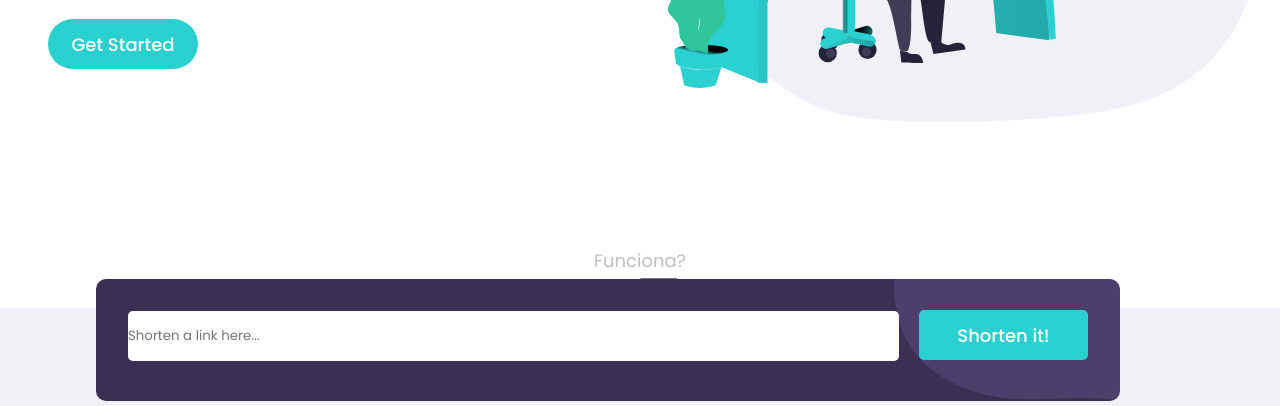
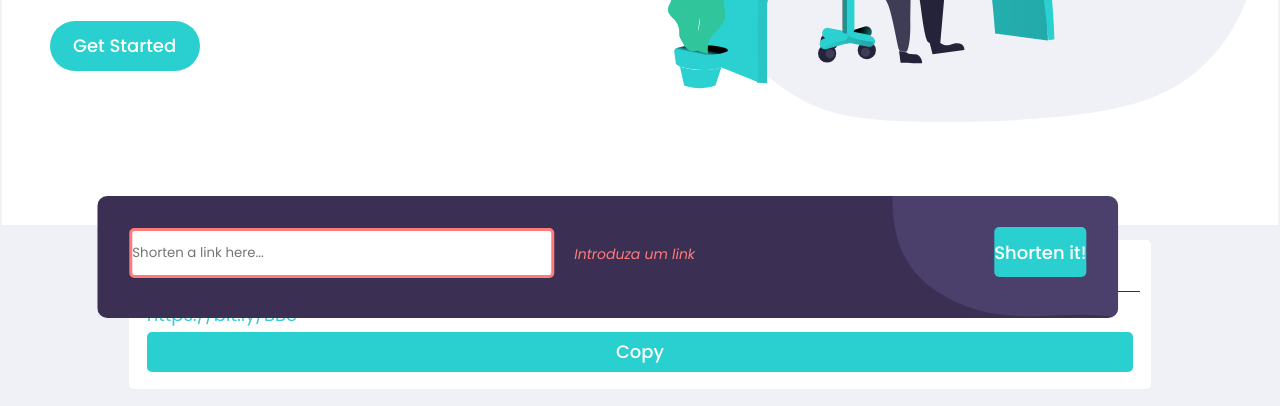
Before and after one commit to Urassamx7/url-shortening-api-master, a plain HTML site: page index.html in a window 1280 px wide. Both pictures are taken after a click on the button "Shorten it!". Shown: the part 394-800 px from the top of the page. Drawn offline with nearby package versions, Linux system fonts and the light colour scheme.

Commit message:
Solvin Errrors

```diff
--- a/index.html
+++ b/index.html
@@ -58,20 +58,21 @@
             id="input"
             placeholder="Shorten a link here..."
           />
-          <button>Shorten it!</button>
+          <p></p>
+          <button id="short">Shorten it!</button>
         </div>
+      </main>
       <div class="shorted-list">
-          <ul>
-            <li>
-              <div>Funciona?</div>
-              <div>
-                <a href="github.com">Link</a>
+        <ul class="ulink">
+          <li class="link-list">
+            <div class="toShort">https://urassamx7.com</div>
+            <div class="shorted-link">
+              <a href="#">https://bit.ly/BBc</a>
               <button>Copy</button>
             </div>
           </li>
         </ul>
       </div>
-      </main>
       <section class="section">
         <h2>Advanced Statistics</h2>
         <p>
@@ -141,38 +142,48 @@
           <div class="features">
             <span class="title">Features</span>
             <ul class="list">
-              <li>Link Shortering</li>
-              <li>Branded Links</li>
-              <li>Analytics</li>
+              <li class="li">Link Shortering</li>
+              <li class="li">Branded Links</li>
+              <li class="li">Analytics</li>
             </ul>
           </div>
           <div class="resources">
             <span class="title">Resources</span>
             <ul class="list">
-              <li>Blog</li>
-              <li>Developers</li>
-              <li>Support</li>
+              <li class="li">Blog</li>
+              <li class="li">Developers</li>
+              <li class="li">Support</li>
             </ul>
           </div>
           <div class="company">
             <span class="title">Company</span>
             <ul class="list">
-              <li>About</li>
-              <li>Our Team</li>
-              <li>Careers</li>
-              <li>Contact</li>
+              <li class="li">About</li>
+              <li class="li">Our Team</li>
+              <li class="li">Careers</li>
+              <li class="li">Contact</li>
             </ul>
           </div>
           <div class="social-media">
             <span>
-              <img class="social-logo face" src="images/ico/icons8-facebook.svg" alt="" /></span
-            >
+              <img
+                class="social-logo face"
+                src="images/ico/icons8-facebook.svg"
+                alt=""
+            /></span>
             <span>
-              <img class="social-logo tt" src="images/ico/icons8-twitterx.svg" alt="" /></span>
+              <img
+                class="social-logo tt"
+                src="images/ico/icons8-twitterx.svg"
+                alt=""
+            /></span>
             <span>
-                <img class="social-logo insta" src="images/ico/icons8-insta.svg" alt="">
+              <img
+                class="social-logo insta"
+                src="images/ico/icons8-insta.svg"
+                alt=""
+              />
             </span>
-
           </div>
         </div>
         <div class="attribution">
--- a/index.js
+++ b/index.js
@@ -1 +1,35 @@
-console.log("Hi, Dev!")
+console.log("Hi, Dev!");
+document.getElementById("short").addEventListener("click", () => {
+  const inputForm = document.getElementById("input");
+  const link = inputForm.value.trim();
+  const msgerror = "Introduza um link";
+
+  function getLink(link) {
+    if (link === "") {
+      errorFunc(inputForm, msgerror);
+    } else {
+      sucFunc(inputForm);
+      var ulist = document.getElementsByTagName("ul");
+      var li = document.createElement("li");
+      li.innerHTML = link;
+      ulist[0].appendChild(li);
+      console.log(link);
+    }
+  }
+
+  function errorFunc(req, message) {
+    const divControl = req.parentElement;
+    const p = divControl.querySelector("P");
+    p.innerHTML = message;
+    req.className = " error";
+    p.className = "error-text";
+  }
+  function sucFunc(req) {
+    const divControl = req.parentElement;
+    const p = divControl.querySelector("P");
+    p.innerHTML = "";
+    req.className = "success";
+  }
+
+  getLink(link);
+});
--- a/style.css
+++ b/style.css
@@ -26,6 +26,8 @@ body{
 .container{
   max-width: 1440px !important;
   width: 100%;
+  margin: auto;
+  padding: .1rem;
 }
 .header {
   display: flex;
@@ -113,7 +115,7 @@ body{
 #input {
   width: 95%;
   height: 50px;
-  border: none;
+  border: 2px solid rgba(0, 0, 0, 0.123);
   border-radius: 5px;
   margin-bottom: 0.5rem;
 }
@@ -128,6 +130,55 @@ body{
   color: #fff;
   background-color: var(--Cyan);
 }
+
+.shorted-list{
+  width: 100%;
+  margin-top: -25px;
+  display: flex;
+  justify-content: center;
+}
+.ulink{
+  width: 80%;
+}
+.ulink li{
+  display: flex;
+  flex-direction: column;
+  padding: 10px;
+  border: 1px solid transparent;
+  border-radius: 5px;
+  background-color: #FFF;
+  margin-top: .5rem;
+}
+.toShort{
+  color: balck;
+  padding: 0.4rem;
+  text-align: start;
+  font-size: 1.125rem;
+  font-weight: 500;
+  border-bottom: .1px solid hsl(255, 11%, 22%);
+}
+.shorted-link{
+  display: flex;
+  flex-direction: column;
+  padding: 0.4rem;
+}
+.shorted-link>a{
+  color: #3BCACE;
+  text-decoration: none;
+  font-size: 1.125rem;
+  margin-top: .2rem;
+}
+.shorted-link>button{
+  height: 40px;
+  margin-top: .2rem;
+  background-color: var(--Cyan);
+  color: #FFF;
+  font-size: 1.125rem;
+  border: none;
+  border-radius: 5px;
+  font-weight: 500;
+}
+
 .section {
   width: 100%;
   display: flex;
@@ -251,18 +302,18 @@ ul {
   display: flex;
   flex-direction: column;
 }
-li {
+.li {
   color: var(--Gray);
   padding: 0.4rem;
   text-align: center;
   font-size: 1.125rem;
 }
-li:hover{
+.li:hover{
   color: var(--Cyan);
   cursor: pointer;
   transition: .4s ease-in-out;
 }
-li:nth-child(1) {
+.li:nth-child(1) {
   margin-top: 1rem;
 }
 .social-media{
@@ -305,7 +356,20 @@ width: 100%;
   transition: .3s ease-in-out;
 
 }
-
+.error{
+  border: 3px solid hsl(0, 100%, 74%) !important;
+}
+.error-text{
+  width: 90%;
+  font-size: 14px;
+  margin-top: -5px;
+  font-style: italic;
+  color: hsl(0, 100%, 74%);
+  text-align: left;
+}
+.success{
+  border: 3px solid rgb(114, 248, 114) !important;
+}
 
 
 .attribution {
```
Lines whose indentation alone changed are shown as unchanged.
